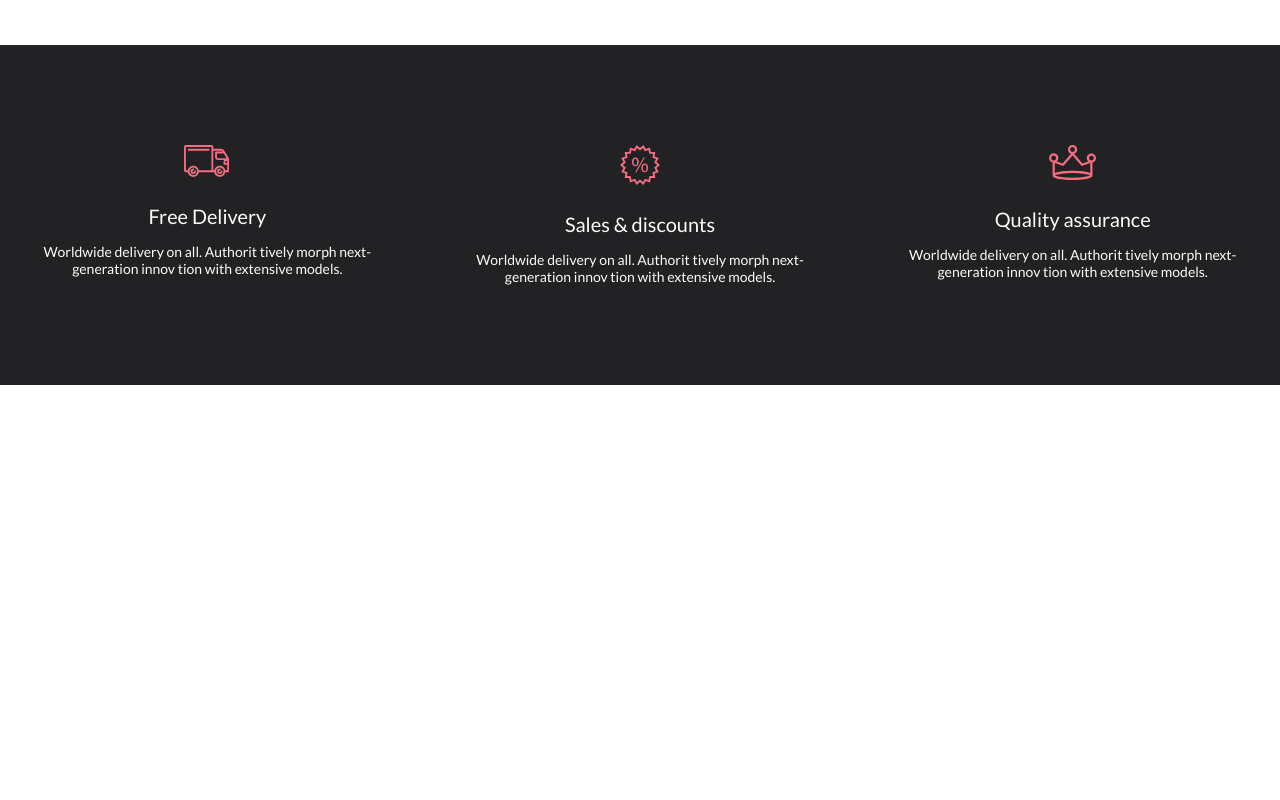
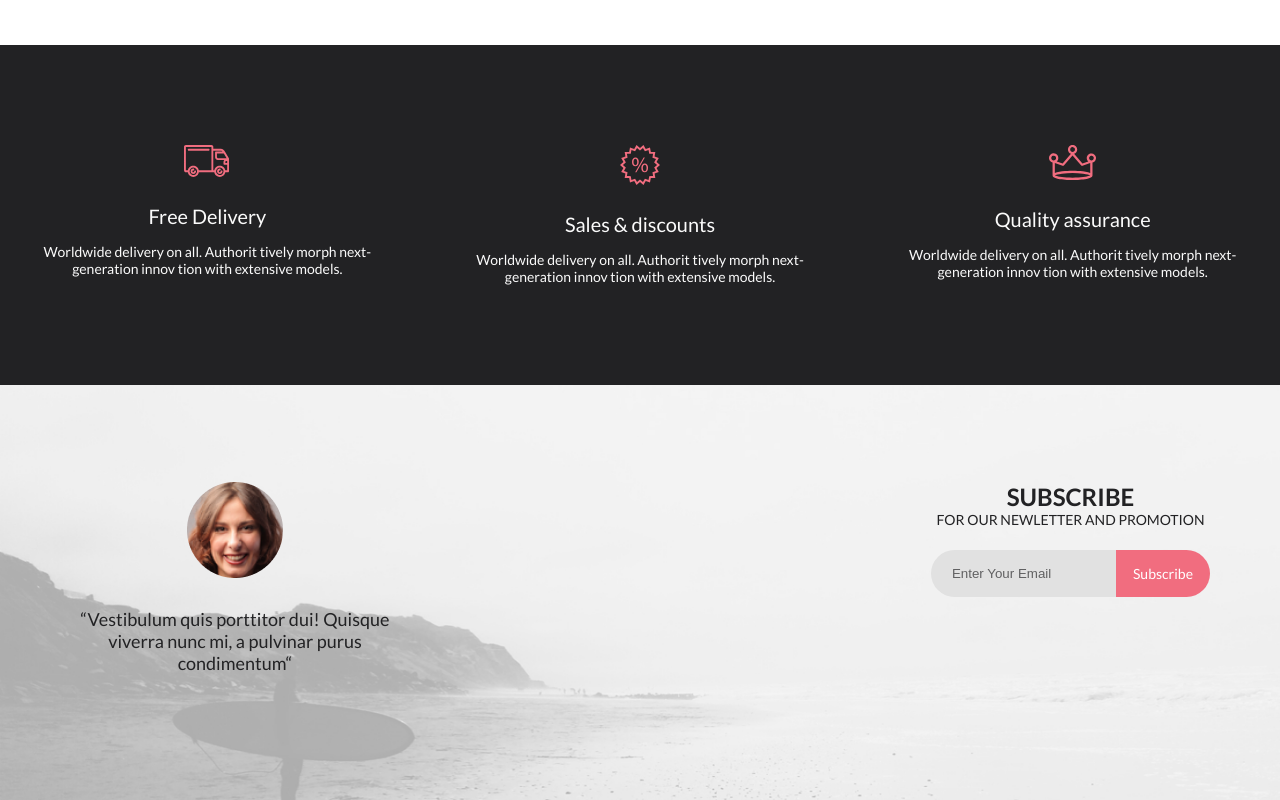
Before and after one commit to aboriskaa/gb_professional_html_css_coding, a plain HTML site: page index.html in a window 1280 px wide. Shown: the part 2647-3447 px from the top of the page. Before the commit the page ends 3032 px from the top, so only its background shows below. Drawn offline with Linux system fonts and the light colour scheme.

Commit message:
subscribe

```diff
--- a/index.html
+++ b/index.html
@@ -344,7 +344,31 @@
             </div>
         </div>
     </div>
+    <div class="subscribe">
+        <div class="container">
 
+            <div class="subscribeLeft">
+                <img src="images/subscribeUser.png" alt="">
+                <div class="subscribeUserText">
+                    “Vestibulum quis porttitor dui! Quisque viverra nunc mi, a pulvinar purus condimentum“
+                </div>
+            </div>
+
+            <div class="subscribeRight">
+                <div class="subscribeTitle">
+                    SUBSCRIBE
+                </div>
+                <div class="subscribeText">
+                    FOR OUR NEWLETTER AND PROMOTION
+                </div>
+                <form action="" class="subscribeForm">
+                    <input type="text" placeholder="Enter Your Email">
+                    <button>Subscribe</button>
+                </form>
+            </div>
+
+        </div>
+    </div>
     <script src="script.js"></script>
 </body>
 
--- a/style.css
+++ b/style.css
@@ -491,3 +491,125 @@ body {
     line-height: 17px;
     max-width: 340px;
 }
+
+.subscribe {
+    background: url(images/subscribe.jpg) no-repeat;
+    background-size: cover;
+    padding-top: 64px;
+    padding-bottom: 109px;
+    padding-left: 20px;
+    padding-right: 20px;
+}
+
+@media (min-width: 1200px) {
+    .subscribe {
+        padding-top: 97px;
+        padding-bottom: 126px;
+    }
+
+    .subscribe .container {
+        margin: 0 auto;
+        width: 1140px;
+        display: flex;
+        justify-content: space-between;
+    }
+}
+
+.subscribeLeft {
+    display: flex;
+    flex-direction: column;
+    align-items: center;
+}
+
+.subscribeUserText {
+    margin-top: 30px;
+    text-align: center;
+    font-size: 18px;
+    line-height: 22px;
+    color: #222224;
+    max-width: 330px;
+}
+
+.subscribeRight {
+    display: flex;
+    flex-direction: column;
+    align-items: center;
+    margin-top: 65px;
+}
+
+@media (min-width: 1200px) {
+    .subscribeRight {
+        margin-top: initial;
+    }
+}
+
+.subscribeTitle {
+    font-weight: 700;
+    font-size: 24px;
+    color: #222224;
+}
+
+.subscribeTitle,
+.subscribeText {
+    max-width: 271px;
+    text-align: center;
+}
+
+.subscribeText {
+    font-size: 14px;
+    color: #222224;
+    margin-bottom: 22px;
+}
+
+.subscribeForm {
+    height: 47px;
+}
+
+.subscribeForm input {
+    height: inherit;
+    background: #e1e1e1;
+    border: none;
+    padding: 6px 21px;
+    box-sizing: border-box;
+    border-top-left-radius: 28px;
+    border-bottom-left-radius: 28px;
+    float: left;
+    width: 185px;
+}
+
+.subscribeForm input::-webkit-input-placeholder {
+    color: #222224;
+    font-family: inherit;
+    opacity: 0.67;
+}
+
+.subscribeForm input::-moz-placeholder {
+    color: #222224;
+    font-family: inherit;
+    opacity: 0.67;
+}
+
+.subscribeForm input:-ms-input-placeholder {
+    color: #222224;
+    font-family: inherit;
+    opacity: 0.67;
+}
+
+.subscribeForm input:-moz-placeholder {
+    color: #222224;
+    font-family: inherit;
+    opacity: 0.67;
+}
+
+.subscribeForm button {
+    height: inherit;
+    border: none;
+    color: white;
+    font-family: inherit;
+    font-size: 14px;
+    line-height: 17px;
+    background: #f16d7f;
+    border-top-right-radius: 28px;
+    border-bottom-right-radius: 28px;
+    padding: 0 17px;
+}
```
Also changed, not shown: images/subscribe.jpg (added), images/subscribeUser.png (added).
